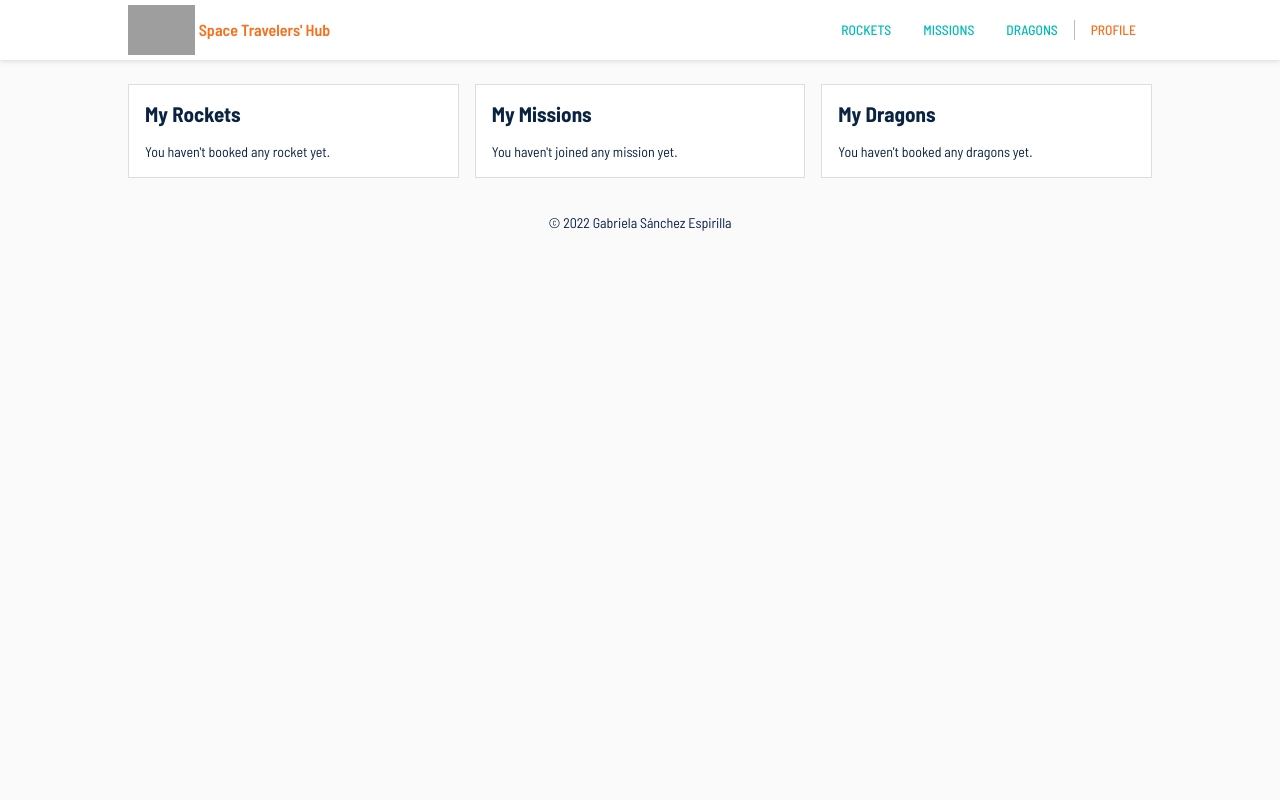
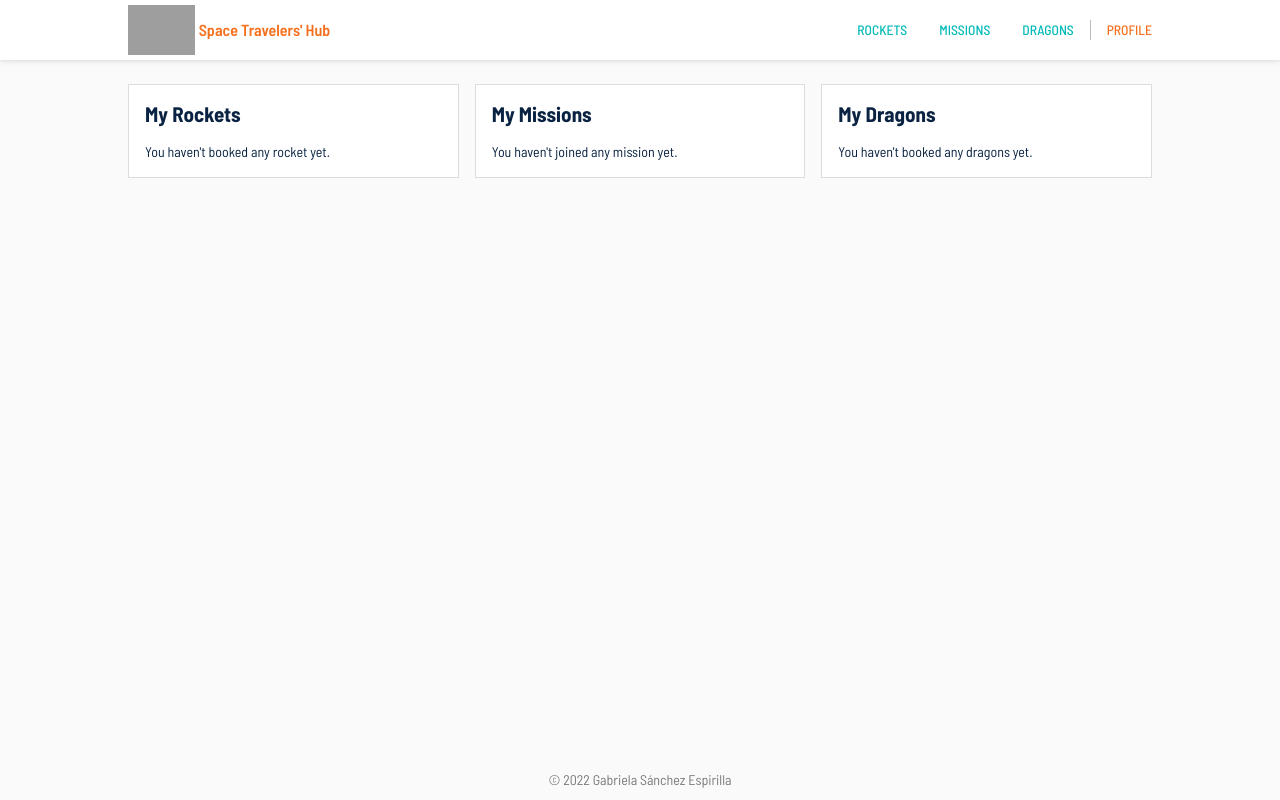
Before and after one commit to gabyse1/space-travel, a React (Create React App) app: page /profile in a window 1280 px wide. Built offline with nearby package versions, Linux system fonts and the light colour scheme; grey boxes are pictures that could not be loaded.

Commit message:
Update styles

```diff
--- a/src/scss/partials/_base.scss
+++ b/src/scss/partials/_base.scss
@@ -19,7 +19,8 @@ body {
 
   #root {
     width: 100%;
-    padding-top: 60px;
+    min-height: 100vh;
+    padding: 60px 0 40px;
     position: relative;
   }
 
--- a/src/scss/partials/_dragons.scss
+++ b/src/scss/partials/_dragons.scss
@@ -74,7 +74,7 @@
       }
 
       .list__item-details {
-        width: 80%;
+        width: 78%;
       }
     }
   }
--- a/src/scss/partials/_footer.scss
+++ b/src/scss/partials/_footer.scss
@@ -1,8 +1,16 @@
 .footer__box {
+  width: 100%;
   height: 40px;
   padding: 0.5rem 1rem;
-  background-color: $gray-light;
+  background-color: transparent;
+  color: $gray-dark;
 
   @include flex-row;
   @include flex-center;
+
+  position: absolute;
+  bottom: 0;
+  left: 0;
+  right: 0;
+  z-index: 1;
 }
--- a/src/scss/partials/_missions.scss
+++ b/src/scss/partials/_missions.scss
@@ -62,6 +62,11 @@
 
     .mission__table-row {
       background-color: $white;
+
+      td {
+        display: flex;
+        @include flex-center;
+      }
     }
 
     @include mq($mw: 43.75rem) {
--- a/src/scss/partials/_navbar.scss
+++ b/src/scss/partials/_navbar.scss
@@ -8,7 +8,7 @@
 
   justify-content: space-between;
   align-items: center;
-  position: absolute;
+  position: fixed;
   top: 0;
   left: 0;
   right: 0;
@@ -41,6 +41,7 @@
   background-color: transparent;
   border: none;
   display: flex;
+  padding: 0;
 
   @include flex-center;
 
@@ -54,7 +55,7 @@
 .navbar__menu-bar {
   width: 26px;
   height: 3px;
-  background-color: $gray-dark;
+  background-color: $green-dark;
   position: relative;
   transition: transform 500ms ease;
 
@@ -65,7 +66,7 @@
     height: 3px;
     width: 100%;
     position: absolute;
-    background-color: $gray-dark;
+    background-color: $green-dark;
     transition: transform 500ms ease;
   }
 
@@ -82,7 +83,7 @@
   position: fixed;
   top: 1.25rem;
   right: 1.5rem;
-  z-index: 12;
+  z-index: 14;
 
   .navbar__menu-bar {
     background-color: $white;
@@ -98,39 +99,6 @@
       background-color: $white;
       top: 0;
       transform: rotate(90deg);
-    }
-  }
-}
-
-.navbar__menu-nav-modal {
-  height: 100vh;
-  padding: 6rem 0 0 0;
-  background-color: $accent;
-
-  @include flex-column;
-
-  position: fixed;
-  top: 0;
-  left: 0;
-  right: 0;
-  bottom: 0;
-  z-index: 11;
-
-  > * {
-    width: 100%;
-    padding: 2rem;
-    border-bottom: 1px solid rgba($white, 0.25);
-    border-left: none;
-
-    .nav-link {
-      font-size: 1.75rem;
-      font-weight: 300;
-      color: $white;
-
-      &.active {
-        font-weight: 500;
-        color: $white;
-      }
     }
   }
 }
@@ -157,6 +125,7 @@
     }
 
     &:last-child {
+      padding-right: 0;
       border-left: 1px solid rgba($gray-dark, 0.5);
     }
   }
@@ -165,3 +134,36 @@
     @include flex-row;
   }
 }
+
+.navbar__menu-nav-modal {
+  height: 100vh;
+  padding: 6rem 0 0 0;
+  background-color: $green-dark;
+
+  @include flex-column;
+
+  position: fixed;
+  top: 0;
+  left: 0;
+  right: 0;
+  bottom: 0;
+  z-index: 12;
+
+  > * {
+    width: 100%;
+    padding: 2rem;
+    border-bottom: 1px solid rgba($white, 0.25);
+    border-left: none;
+
+    .nav-link {
+      font-size: 1.75rem;
+      font-weight: 300;
+      color: $white;
+
+      &.active {
+        font-weight: 500;
+        color: $white;
+      }
+    }
+  }
+}
```
